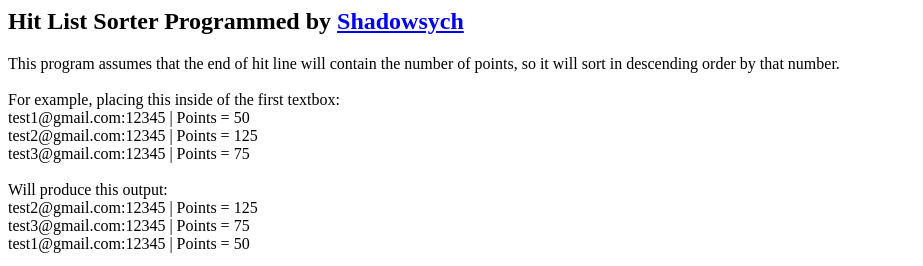
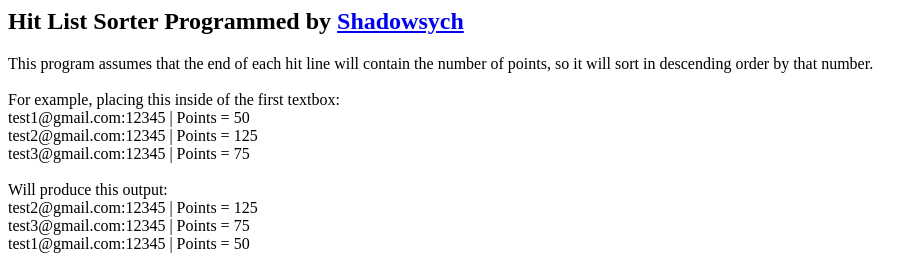
Before and after one commit to Shadowsych/hit-list-sorter, a plain HTML site: page index.html in a window 1280 px wide. Shown: the top 266 px of the page, without its empty margins (0-923 px from the left). Drawn offline with Linux system fonts and the light colour scheme.

Commit message:
Fix grammar issue

```diff
--- a/index.html
+++ b/index.html
@@ -8,7 +8,7 @@
     <a href="https://github.com/Shadowsych" target="_blank">Shadowsych</a>
   </h2>
   <p>
-    This program assumes that the end of hit line will contain the number of
+    This program assumes that the end of each hit line will contain the number of
     points, so it will sort in descending order by that number.<br />
 
     <br />
```
